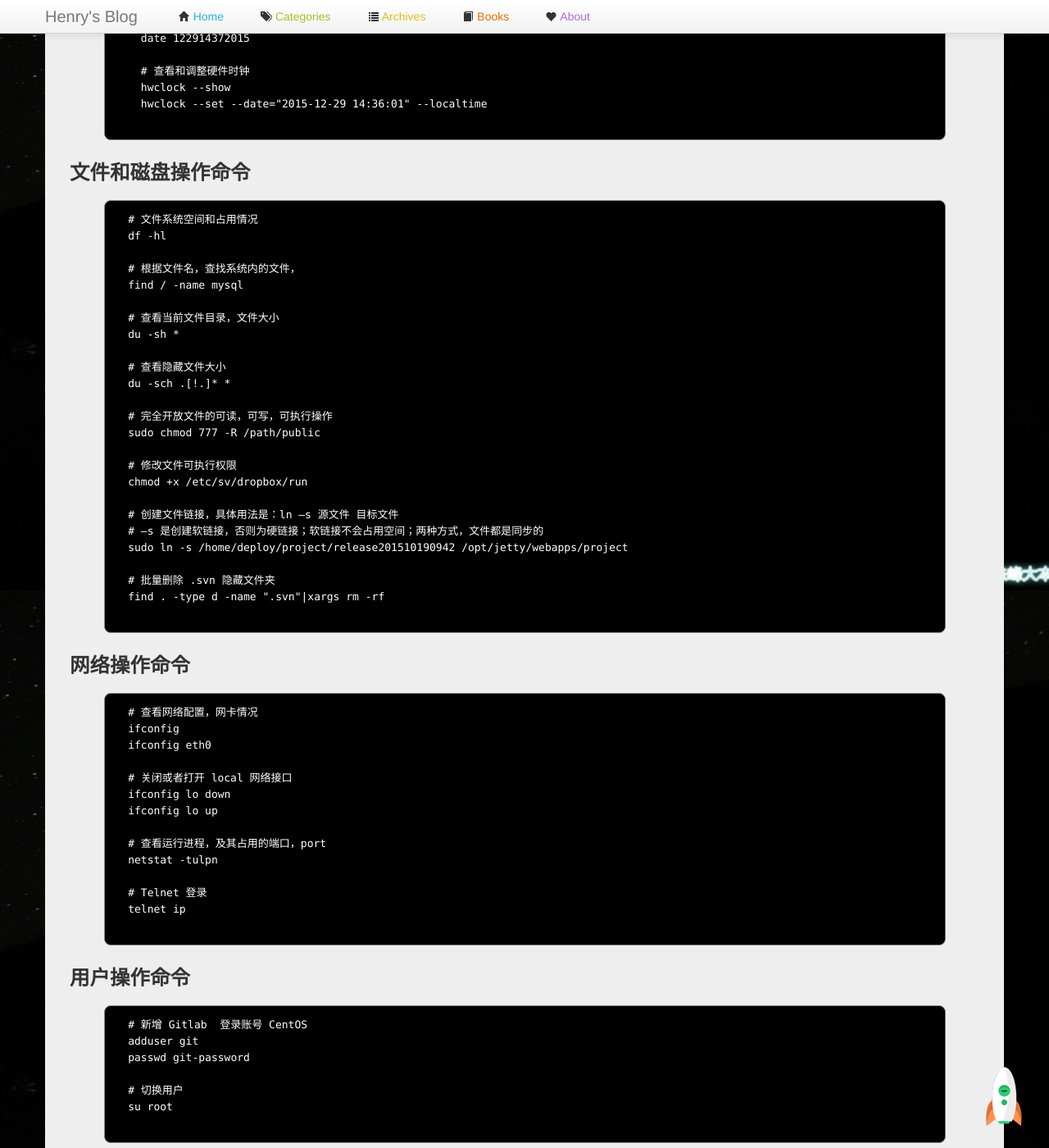
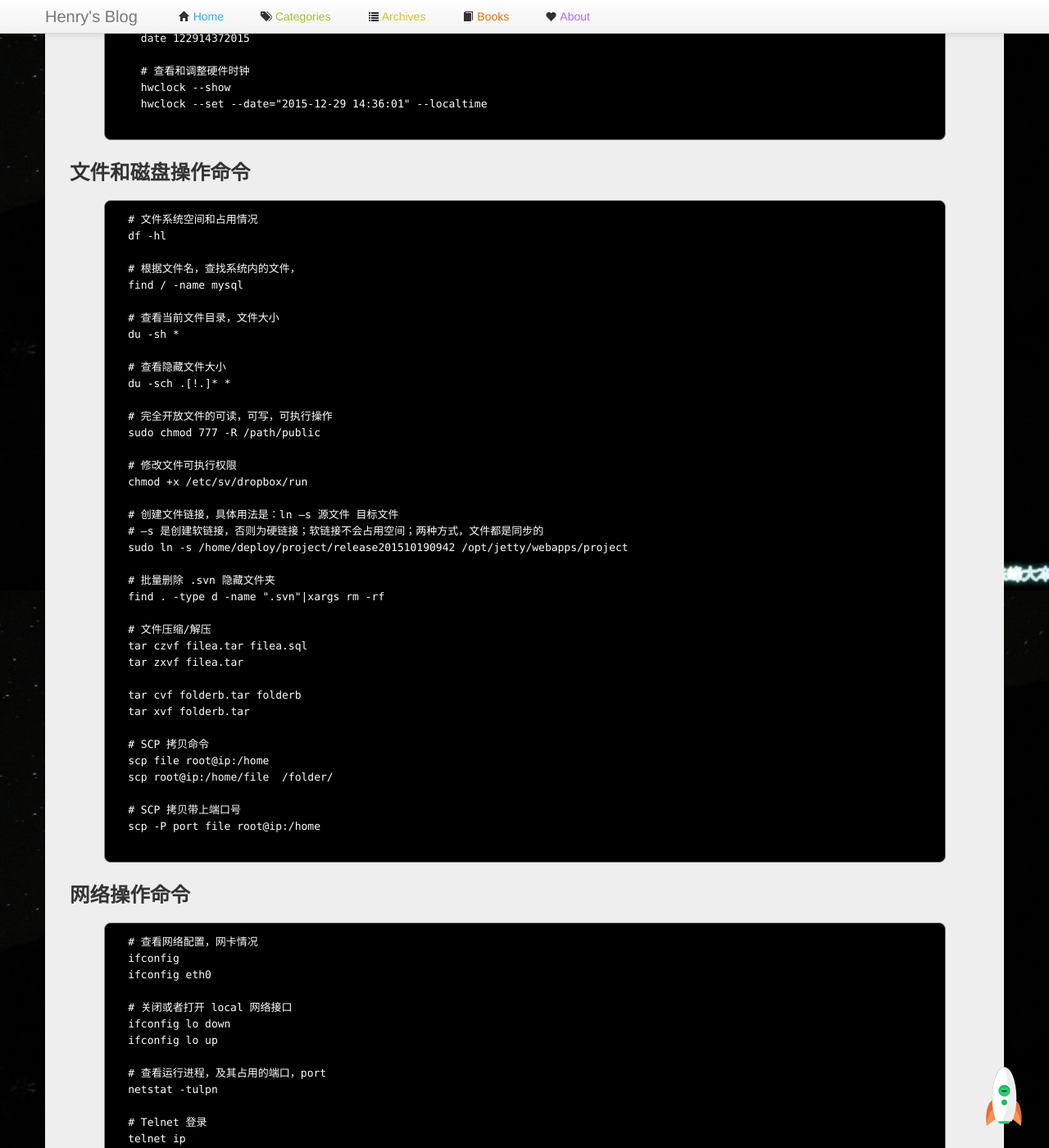
Before and after one commit to manageyp/manageyp.github.com, a Jekyll site: the page built from _posts/2015-04-10-useful-commands-for-linux-newbies.html, in a window 1280 px wide and 1400 px high, scrolled down 1080 px. Shown: the whole window at 82% size. Built offline with Jekyll 4.4.1, drawn with Linux system fonts in a browser that asks for light colours; comment, search, counter and statistics services are not loaded; some of the changed text lies outside the part shown.

Commit message:
[Change] useful-commands-for-linux-newbies

```diff
--- a/_posts/2015-04-10-useful-commands-for-linux-newbies.html
+++ b/_posts/2015-04-10-useful-commands-for-linux-newbies.html
@@ -92,6 +92,20 @@ record_on: 2015-04-10
 
   # 批量删除 .svn 隐藏文件夹
   find . -type d -name ".svn"|xargs rm -rf
+
+  # 文件压缩/解压
+  tar czvf filea.tar filea.sql
+  tar zxvf filea.tar
+
+  tar cvf folderb.tar folderb
+  tar xvf folderb.tar
+
+  # SCP 拷贝命令
+  scp file root@ip:/home
+  scp root@ip:/home/file  /folder/
+
+  # SCP 拷贝带上端口号
+  scp -P port file root@ip:/home
   </pre>
 </p>
 
```
Also changed, not shown: other parts of _posts/2015-04-10-useful-commands-for-linux-newbies.html (+0 -5 lines).
